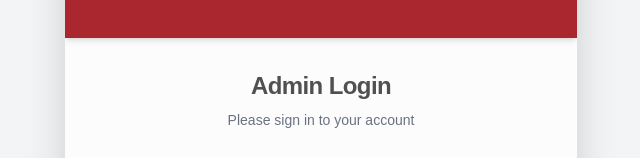
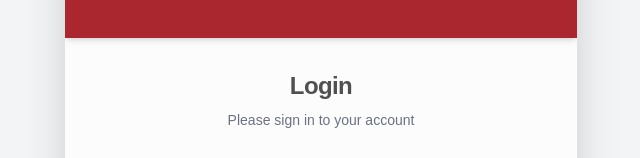
Before and after one commit to MarcoBooyseP/walt-procurements, a Next.js app: page / in a window 1280 px wide. Shown: the part 160-318 px from the top of the page, without its empty margins (319-959 px from the left). Built offline with nearby package versions, Linux system fonts and the light colour scheme.

Commit message:
style: remove admin from login page title

```diff
--- a/src/app/page.tsx
+++ b/src/app/page.tsx
@@ -50,7 +50,7 @@ export default function LoginPage() {
         <div className="flex-1 px-5 py-8 sm:p-8 bg-gray-50/50 flex flex-col justify-center">
           <form onSubmit={handleSubmit} className="space-y-6">
             <div className="text-center mb-6">
-              <h1 className="text-2xl font-bold text-brand-gray tracking-tight">Admin Login</h1>
+              <h1 className="text-2xl font-bold text-brand-gray tracking-tight">Login</h1>
               <p className="text-sm text-gray-500 mt-2">Please sign in to your account</p>
             </div>
 
```
